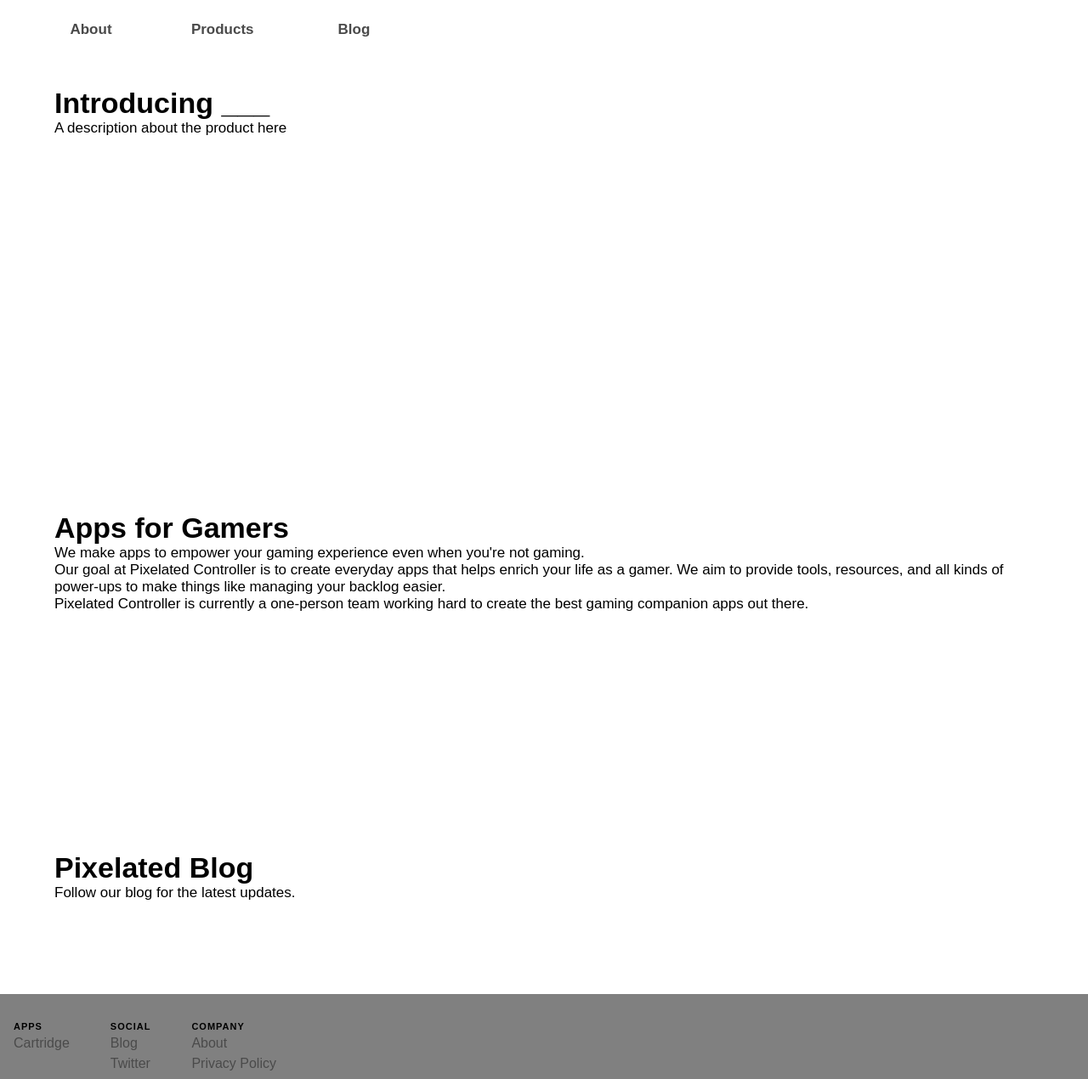
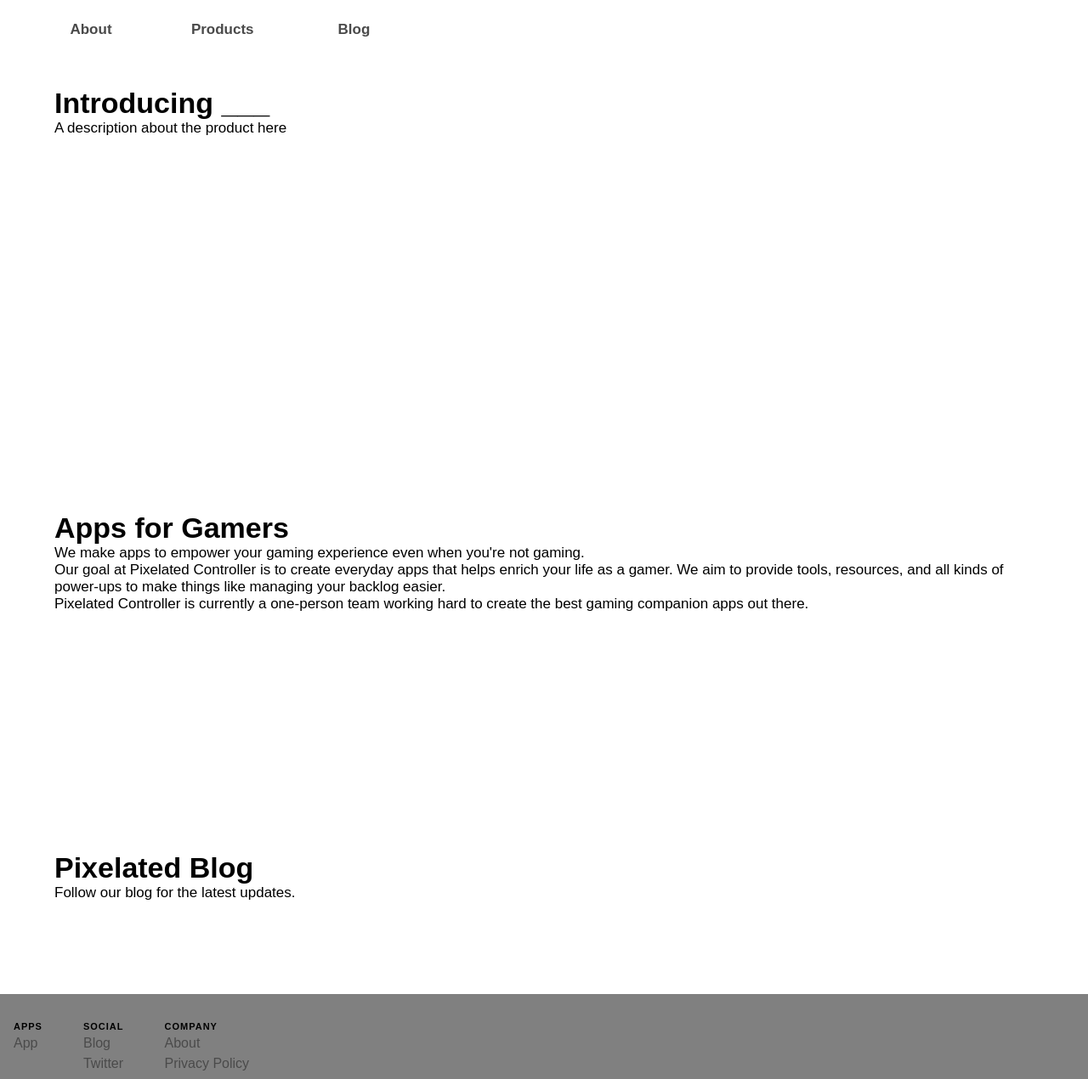
Before and after one commit to Pixelated-Controller/website, a Jekyll site: the page built from index.html, in a window 1280 px wide. Shown: the whole page at 85% size. Built offline with Jekyll 4.4.1, drawn with Linux system fonts in a browser that asks for light colours.

Commit message:
Update footer.html

```diff
--- a/_includes/footer.html
+++ b/_includes/footer.html
@@ -2,7 +2,7 @@
   <div class="footer-section">
     <h5>Apps</h5>
     <ul>
-      <li><a href="">Cartridge</a></li>
+      <li><a href="">App</a></li>
     </ul>
   </div>
 
```
